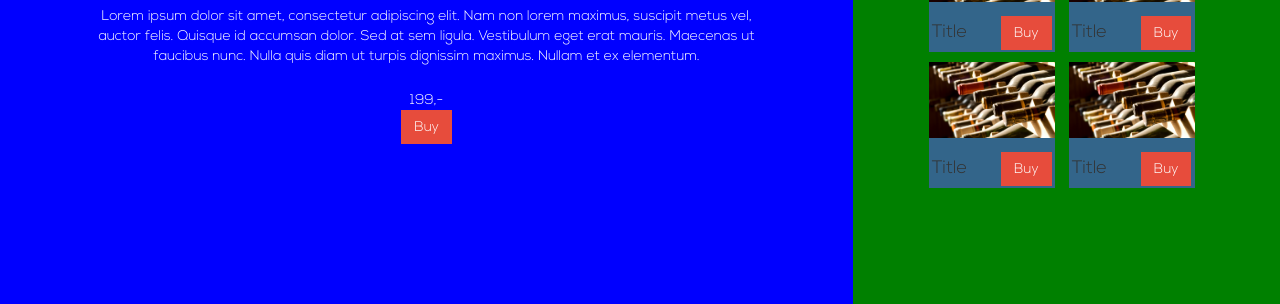
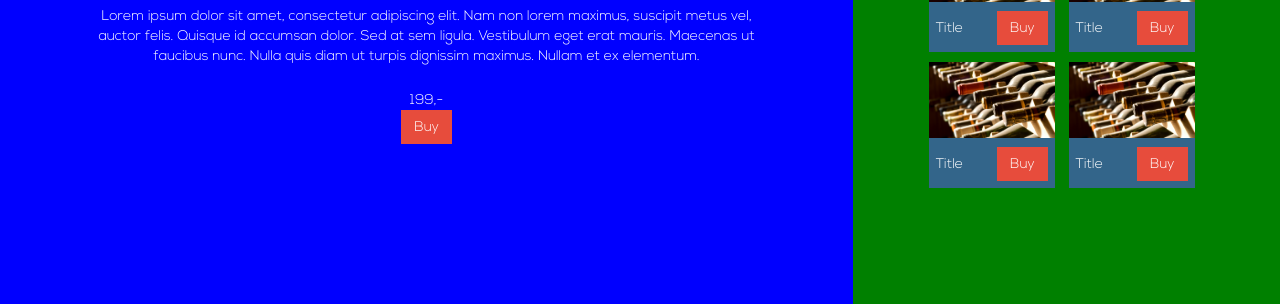
Before and after one commit to particledesigns/gradproj, a plain HTML site: page single.html in a window 1280 px wide. Shown: the part 496-800 px from the top of the page. Drawn offline with nearby package versions, Linux system fonts and the light colour scheme; files that its build step writes are made by us from their sources.

Commit message:
styling single done

```diff
--- a/sass/style.scss
+++ b/sass/style.scss
@@ -345,7 +345,7 @@ nav {
 
   p {
     text-align: center;
-    color: $darktext;
+    color: $lighttext;
     padding-top: $gutter;
   }
 
@@ -378,11 +378,12 @@ nav {
     .offer-desc {
 
       text-align: right;
-      margin-top: 10px;
+      margin-top: 2px;
       display: inline-block;
 
-      h4 {
+      p {
         display: inline-block;
+        color: $lighttext;
       }
 
     }
--- a/single.html
+++ b/single.html
@@ -65,7 +65,7 @@
                 <img src="img/wine-bottle-sizes-4.jpg">
 
                 <div class="offer-desc">
-                    <h4>Title</h4>
+                    <p>Title</p>
                 </div>
                 <button type="button" class="btn btn-buy">Buy</button>
 
@@ -75,9 +75,9 @@
                 <img src="img/wine-bottle-sizes-4.jpg">
 
                 <div class="offer-desc">
-                    <h4>Title</h4>
-                    <button type="button" class="btn btn-buy">Buy</button>
+                    <p>Title</p>
                 </div>
+                <button type="button" class="btn btn-buy">Buy</button>
 
             </div>
 
@@ -85,9 +85,9 @@
                 <img src="img/wine-bottle-sizes-4.jpg">
 
                 <div class="offer-desc">
-                    <h4>Title</h4>
-                    <button type="button" class="btn btn-buy">Buy</button>
+                    <p>Title</p>
                 </div>
+                <button type="button" class="btn btn-buy">Buy</button>
 
             </div>
 
@@ -95,11 +95,13 @@
                 <img src="img/wine-bottle-sizes-4.jpg">
 
                 <div class="offer-desc">
-                    <h4>Title</h4>
-                    <button type="button" class="btn btn-buy">Buy</button>
+                    <p>Title</p>
                 </div>
+                <button type="button" class="btn btn-buy">Buy</button>
 
             </div>
+
+
 
 
 
```
